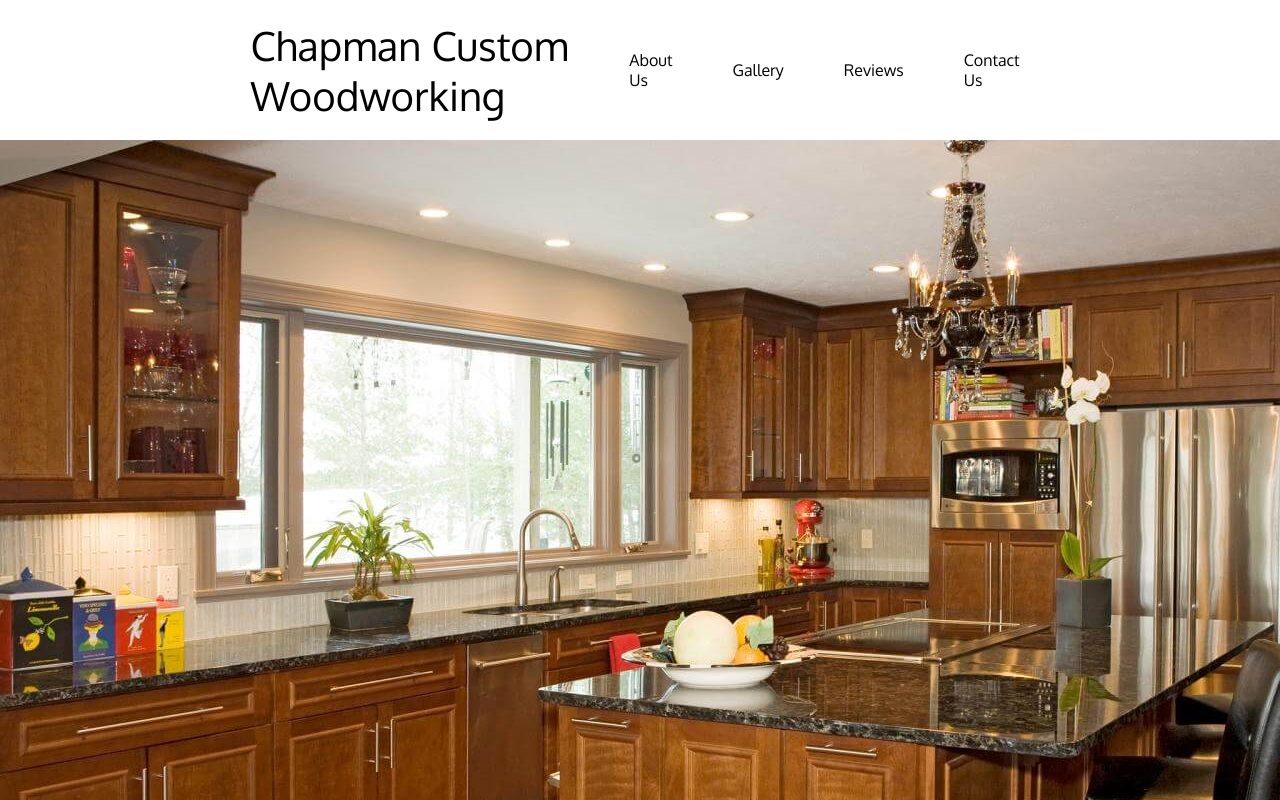
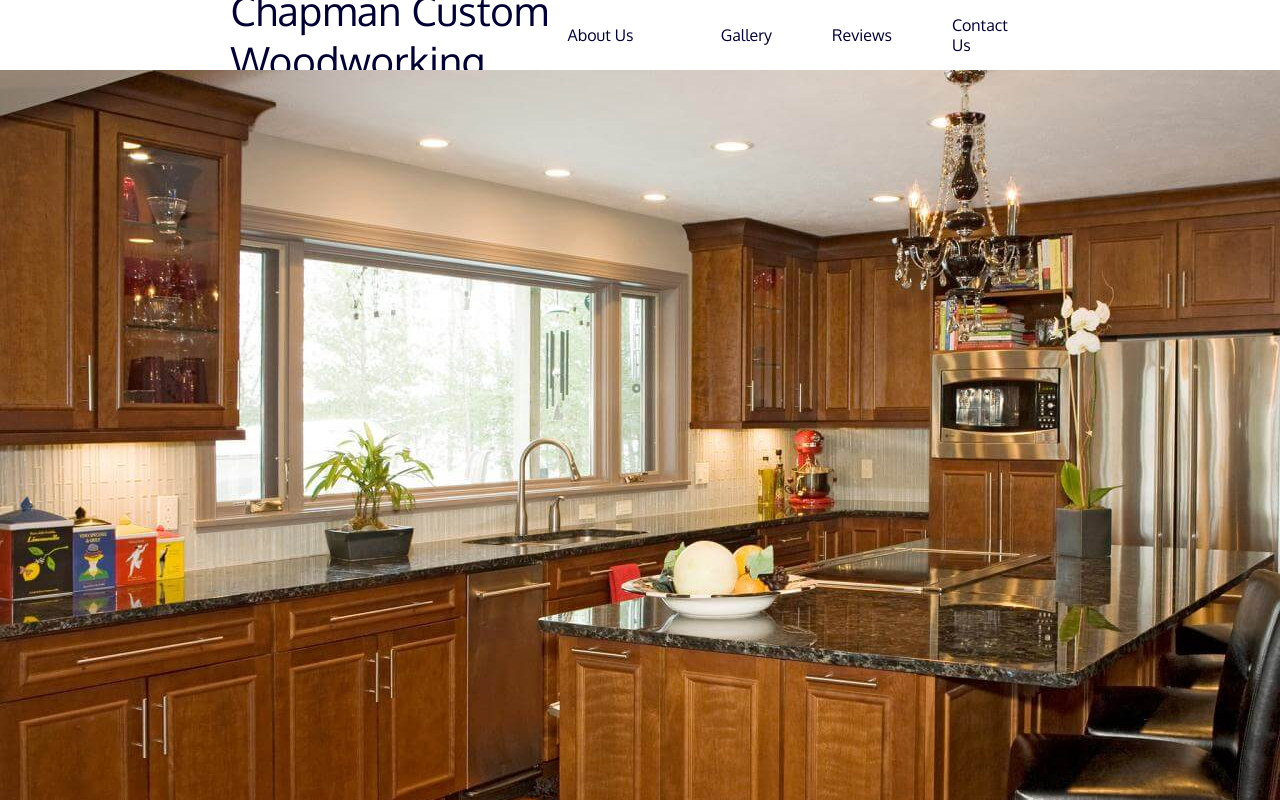
Before and after one commit to DougSauve/chapman-custom-woodworking, a React (Create React App) app: page / in a window 1280 px wide. Shown: the top 800 px of the page. Built offline with nearby package versions, Linux system fonts and the light colour scheme; the HTML template or start-up script is replaced by a standard one.

Commit message:
make the navbar work well, install react router. There is still some bettering to be done on the nav-bar too.

```diff
--- a/package.json
+++ b/package.json
@@ -4,8 +4,11 @@
   "private": true,
   "dependencies": {
     "@babel/runtime": "^7.6.0",
+    "lodash": "^4.17.15",
     "react": "^16.9.0",
     "react-dom": "^16.9.0",
+    "react-modal": "^3.10.1",
+    "react-router-dom": "^5.0.1",
     "react-scripts": "3.1.1"
   },
   "scripts": {
--- /dev/null
+++ b/src/components/DropdownAnchor.css
@@ -0,0 +1,15 @@
+.dropdown-anchor {
+  height: 100%;
+  width: 150px;
+  line-height: 70px;
+  background-color: #fff;
+}
+.dropdown-anchor__content {
+  padding: 0 30px 0 15px;
+
+  background-color: #fff;
+  color: #003;
+}
+.dropdown-anchor__content:hover {
+  background-color: #eee;
+}
--- /dev/null
+++ b/src/components/DropdownAnchor.js
@@ -0,0 +1,43 @@
+import React from 'react';
+
+import DropdownMenu from './DropdownMenu';
+import './DropdownAnchor.css';
+
+const DropdownAnchor = props => {
+  const [isDropdownOpen, setIsDropdownOpen] = React.useState(false);
+  const [pendingTimeOut, setPendingTimeout] = React.useState(null);
+
+  const handleMouseEnter = () => {
+    clearTimeout(pendingTimeOut);
+    setPendingTimeout(null);
+    setIsDropdownOpen(true);
+  }
+
+  const handleMouseLeave = () => {
+    setPendingTimeout(
+      setTimeout(
+        () => setIsDropdownOpen(false),
+        150
+      )
+    )
+  }
+
+  return (
+    <div className="dropdown-anchor"
+      onMouseEnter={handleMouseEnter}
+      onMouseLeave={handleMouseLeave}
+    >
+      <div className="dropdown-anchor__content">
+      {props.label}
+      </div>
+
+      {isDropdownOpen
+        && <DropdownMenu
+          options={props.options}
+        />
+      }
+    </div>
+  );
+};
+
+export default DropdownAnchor;
--- a/src/components/DropdownItem.js
+++ /dev/null
@@ -1,27 +0,0 @@
-import React from 'react';
-
-import DropdownMenu from './DropdownMenu';
-
-const DropdownItem = props => {
-  const [isDropdownOpen, setIsDropdownOpen] = React.useState(false);
-
-  return (
-    <div className="dropdown-menu">
-      <div
-        className="nav-bar__option--anchor-item"
-        onMouseEnter={() => setIsDropdownOpen(true)}
-        onMouseLeave={() => setIsDropdownOpen(false)}
-      >
-        {props.label}
-      </div>
-
-      {isDropdownOpen
-        && <DropdownMenu
-          options={props.options}
-        />
-      }
-    </div>
-  );
-};
-
-export default DropdownItem;
--- /dev/null
+++ b/src/components/DropdownMenu.css
@@ -0,0 +1,18 @@
+.dropdown-menu {
+  position: relative;
+  z-index: 100;
+
+  display: flex;
+  flex-direction: column;
+
+  background-color: #fff;
+}
+.dropdown-menu__item {
+  padding: 20px 15px;
+  line-height: 20px;
+  /* border-bottom: #fff 2px solid;   */
+  color: #003;
+}
+.dropdown-menu__item:hover {
+  background-color: #eee;
+}
--- a/src/components/DropdownMenu.js
+++ b/src/components/DropdownMenu.js
@@ -1,4 +1,6 @@
 import React from 'react';
+
+import './DropdownMenu.css';
 
 const DropdownMenu = props => (
   <div className="dropdown-menu">
@@ -6,7 +8,7 @@ const DropdownMenu = props => (
       <div
         className="dropdown-menu__item"
         key={option.label}
-        onClick={console.log('to', option.href)}
+        onClick={() => console.log('to', option.href)}
       >
         {option.label}
       </div>
--- a/src/components/Header.css
+++ b/src/components/Header.css
@@ -1,20 +1,20 @@
 .header {
   align-self: center;
   width: 80%;
+  height: 70px;
 
   display: flex;
   flex-direction: row;
   justify-content: space-between;
-
+  align-items: center;
 }
 
 .header__title {
   flex-grow: 0;
 
-  padding: 20px;
-
   font-family: 'Oxygen';
   font-size: 40px;
+  color: #003;
 }
 
 .spacer {
--- a/src/components/NavBar.css
+++ b/src/components/NavBar.css
@@ -1,12 +1,26 @@
 .nav-bar {
   flex-grow: 0;
-
+  height: 100%;
   display: flex;
   flex-direction: row;
   justify-content: flex-end;
-  align-items: center;
+  align-items: flex-start;
 }
+.nav-bar__option {
+  height: 100%;
+  display: flex;
+  flex-direction: column;
+  justify-content: center;
 
-.nav-bar__option {
-  padding: 30px;
+  background-color: #fff;
 }
+.nav-bar__option:hover {
+  background-color: #eee;
+}
+.nav-bar__option__content {
+
+  padding: 0 15px;
+  margin: 0 15px;
+
+  color: #003;
+}
--- a/src/components/NavBar.js
+++ b/src/components/NavBar.js
@@ -1,6 +1,6 @@
 import React from 'react';
 
-import DropdownItem from './DropdownItem';
+import DropdownAnchor from './DropdownAnchor';
 
 import './NavBar.css';
 
@@ -8,8 +8,8 @@ const NavBar = props => {
   return (
     <div className="nav-bar">
       {props.options.map(option => (
-        option.submenu
-        ? <DropdownItem
+        option.subMenu
+        ? <DropdownAnchor
           key={option.label}
           label={option.label}
           options={option.subMenu}
@@ -19,7 +19,11 @@ const NavBar = props => {
             className="nav-bar__option"
             key={option.label}
           >
-            {option.label}
+            <div
+              className="nav-bar__option__content"
+            >
+              {option.label}
+            </div>
           </div>
         )
       ))}
```
Also changed, not shown: 1 other file (tests, documents, lock files or other folders).
